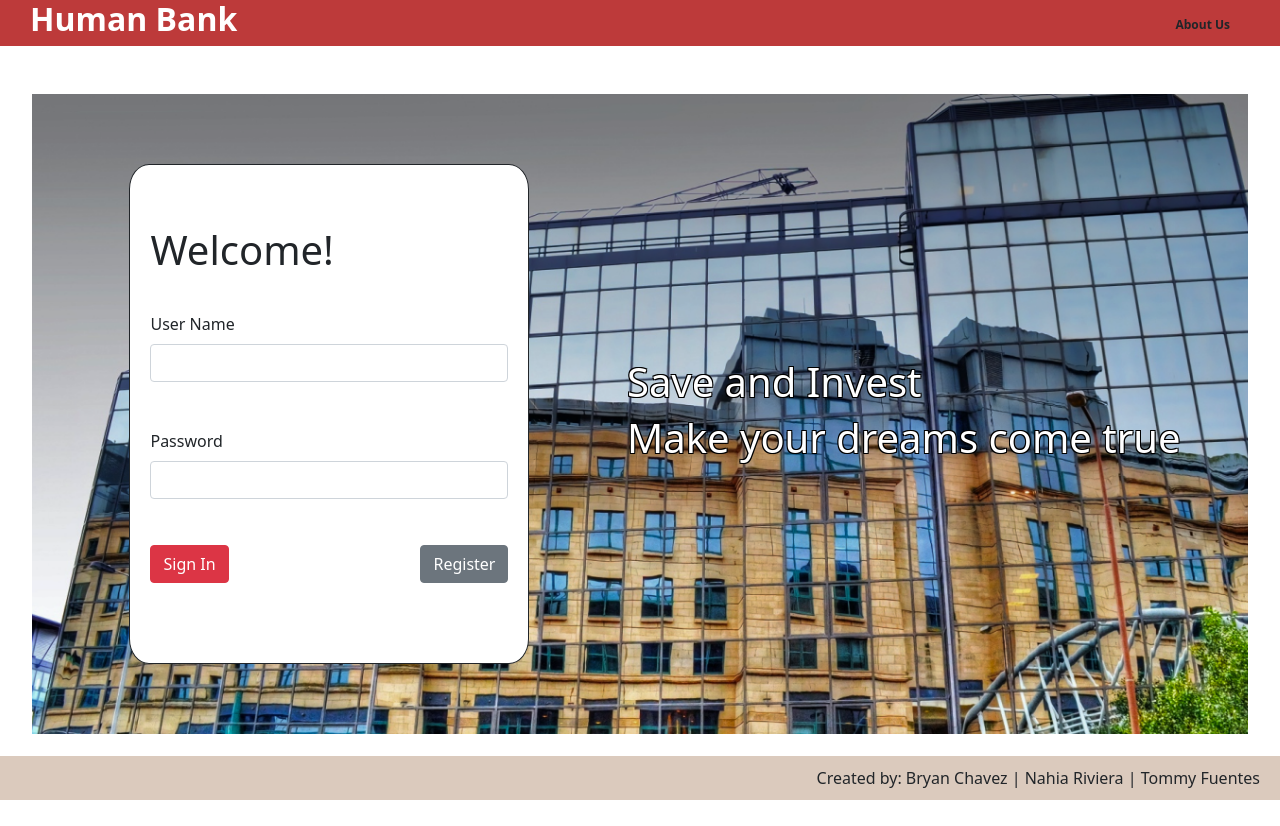
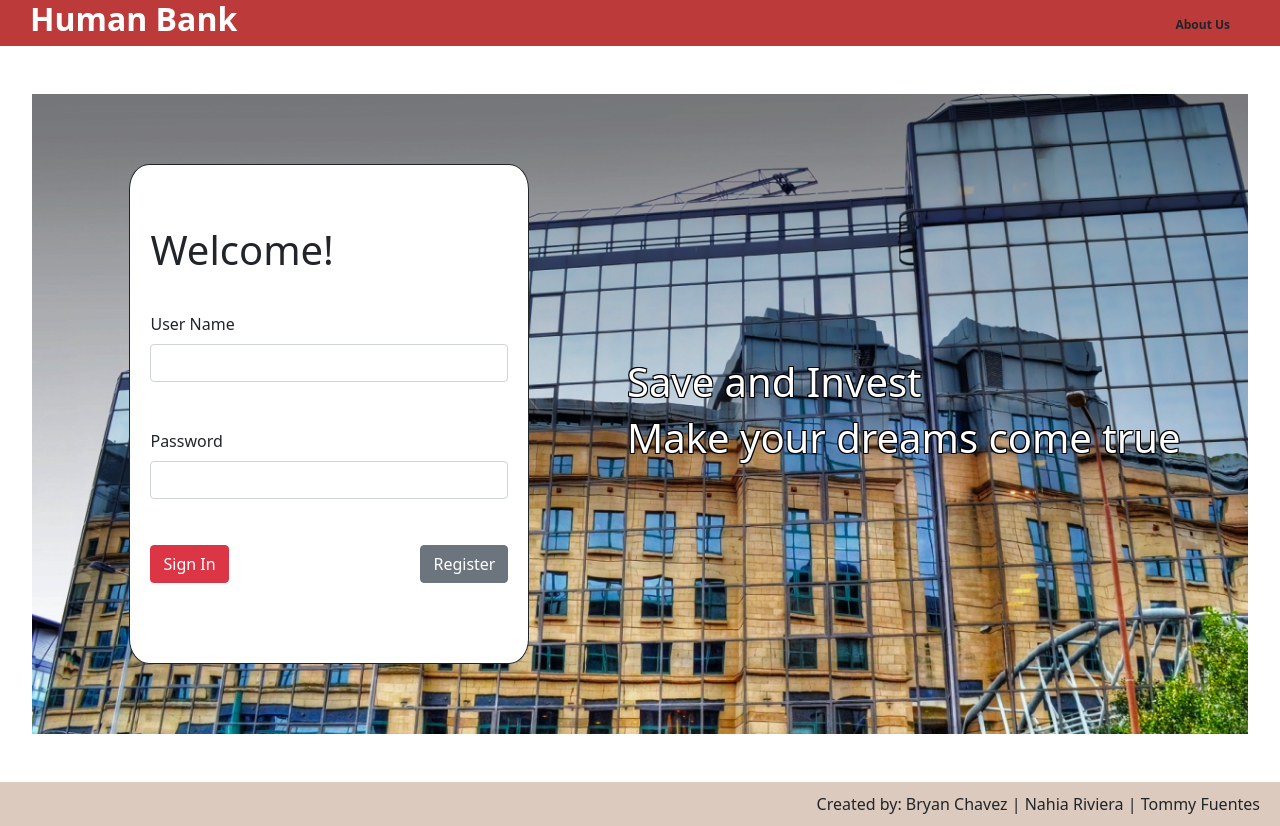
Before and after one commit to NR-Papaya/Project---Banking-Application---Frontend, an Angular app: page / in a window 1280 px wide. Before the commit the page ends 800 px from the top, so only its background shows below. Built offline with nearby package versions, Linux system fonts and the light colour scheme.

Commit message:
Fixed footer stuk in middle of page when scrolling

```diff
--- a/src/app/app.component.css
+++ b/src/app/app.component.css
@@ -1,10 +1,5 @@
 
 app-footer {
   position: absolute;
-  bottom: 0;
   width: 100%;
 }
-
-router-outlet{
-  position: relative;
-}
```
